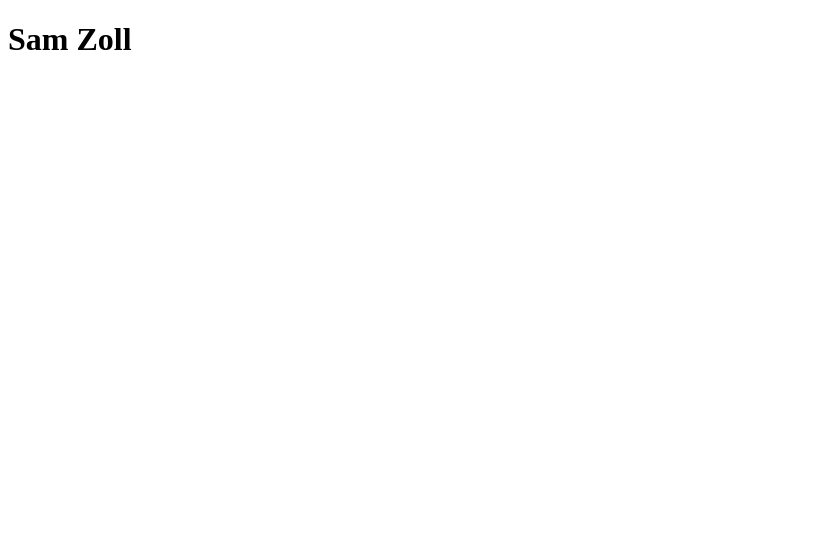
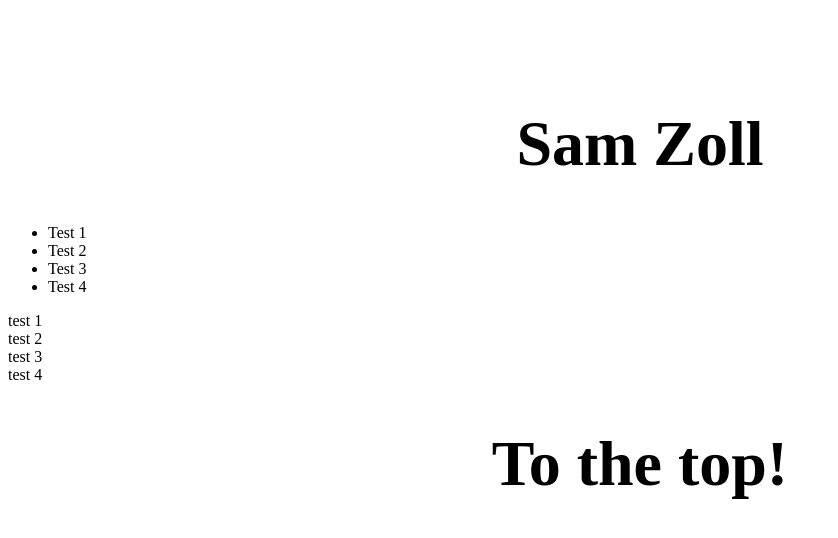
Before and after one commit to samzoll22/samzollSite, a React app: page / in a window 1280 px wide. Shown: the top 538 px of the page, without its empty margins (0-838 px from the left). Built offline with nearby package versions, Linux system fonts and the light colour scheme; the HTML template or start-up script is replaced by a standard one.

Commit message:
(feat) implement scroll template

```diff
--- a/package.json
+++ b/package.json
@@ -24,6 +24,7 @@
     "mongoose": "^4.8.6",
     "mysql": "^2.13.0",
     "react": "^15.4.2",
-    "react-dom": "^15.4.2"
+    "react-dom": "^15.4.2",
+    "react-scroll": "^1.5.2"
   }
 }
--- /dev/null
+++ b/react-client/src/components/scroller.jsx
@@ -0,0 +1,91 @@
+import React from 'react';
+import Scroll from 'react-scroll';
+
+let Link       = Scroll.Link;
+let Element    = Scroll.Element;
+let Events     = Scroll.Events;
+let scroll     = Scroll.animateScroll;
+let scrollSpy  = Scroll.scrollSpy;
+
+
+class Section extends React.Component {
+  constructor(props) {
+    super(props);
+    this.state = {
+      items: []
+    }
+  }
+
+  componentDidMount() {
+    Events.scrollEvent.register('begin', function(to, element) {
+      console.log("begin", arguments);
+    });
+
+    Events.scrollEvent.register('end', function(to, element) {
+      console.log("end", arguments);
+    });
+
+    scrollSpy.update();
+  }
+
+  componentWillUnmount() {
+    Events.scrollEvent.remove('begin');
+    Events.scrollEvent.remove('end');
+  }
+
+  scrollToTop() {
+    scroll.scrollToTop();
+  }
+
+  scrollToBottom() {
+    scroll.scrollToBottom();
+  }
+  scrollTo() {
+    scroll.scrollTo(100);
+  }
+  scrollMore() {
+    scroll.scrollMore(100);
+  }
+  handleSetActive(to) {
+    console.log(to);
+  }
+
+  render () {
+    return (
+         <div>
+              <nav className="navbar navbar-default navbar-fixed-top">
+                <div className="container-fluid">
+                  <div className="collapse navbar-collapse" id="bs-example-navbar-collapse-1">
+                    <ul className="nav navbar-nav">
+                      <li><Link activeClass="active" className="test1" to="test1" spy={true} smooth={true} duration={500} >Test 1</Link></li>
+                      <li><Link activeClass="active" className="test2" to="test2" spy={true} smooth={true} duration={500}>Test 2</Link></li>
+                      <li><Link activeClass="active" className="test3" to="test3" spy={true} smooth={true} duration={500} >Test 3</Link></li>
+                      <li><Link activeClass="active" className="test4" to="test4" spy={true} smooth={true} duration={500}>Test 4</Link></li>
+                    </ul>
+                  </div>
+                </div>
+              </nav>
+
+              <Element name="test1" className="element" >
+                test 1
+              </Element>
+
+              <Element name="test2" className="element">
+                test 2
+              </Element>
+
+              <Element name="test3" className="element">
+                test 3
+              </Element>
+
+              <Element name="test4" className="element">
+                test 4
+              </Element>
+
+              <a onClick={this.scrollToTop}><h1 style={{ fontSize: '4em', textAlign: 'center' }}>To the top!</h1></a>
+      </div>
+    )
+  }
+}
+
+export default Section;
--- a/react-client/src/index.jsx
+++ b/react-client/src/index.jsx
@@ -1,7 +1,7 @@
 import React from 'react';
 import ReactDOM from 'react-dom';
 import $ from 'jquery';
-import List from './components/List.jsx';
+import Scroll from './components/scroller.jsx';
 
 class App extends React.Component {
   constructor(props) {
@@ -28,7 +28,8 @@ class App extends React.Component {
   render () {
     return (
     <div>
-      <h1>Sam Zoll</h1>
+      <h1 style={{ fontSize: '4em', textAlign: 'center', paddingTop: '1em' }} >Sam Zoll</h1>
+      <Scroll />
     </div>)
   }
 }
```
Also changed, not shown: 4 other files (tests, documents, lock files or other folders).
